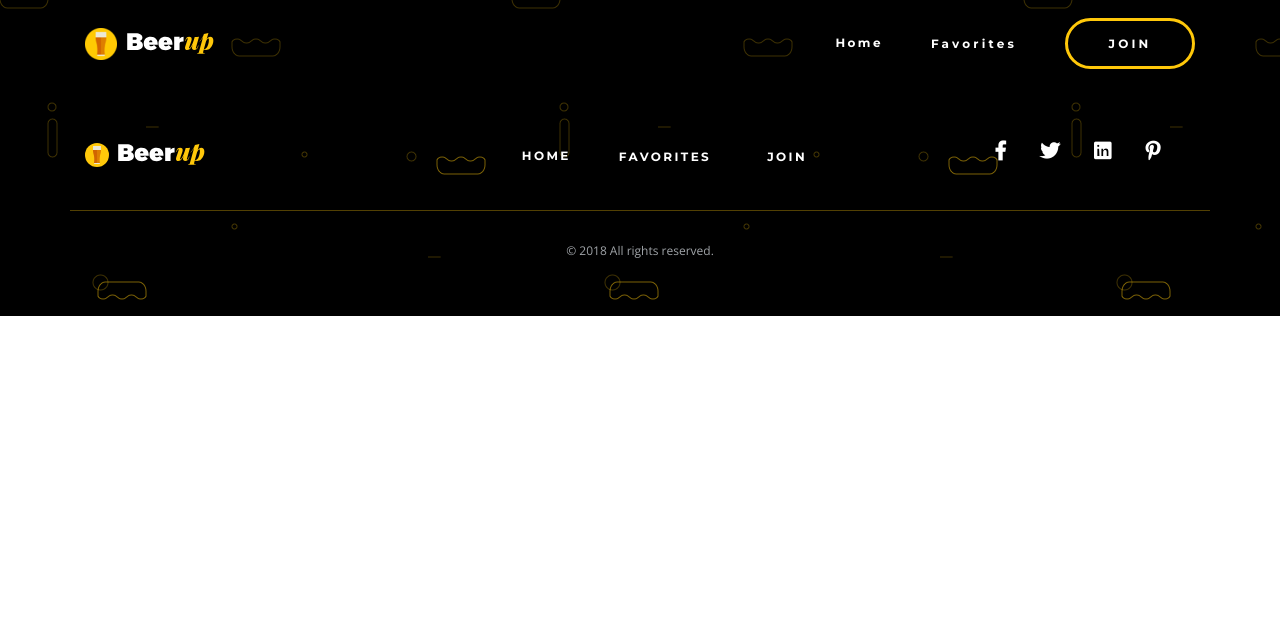
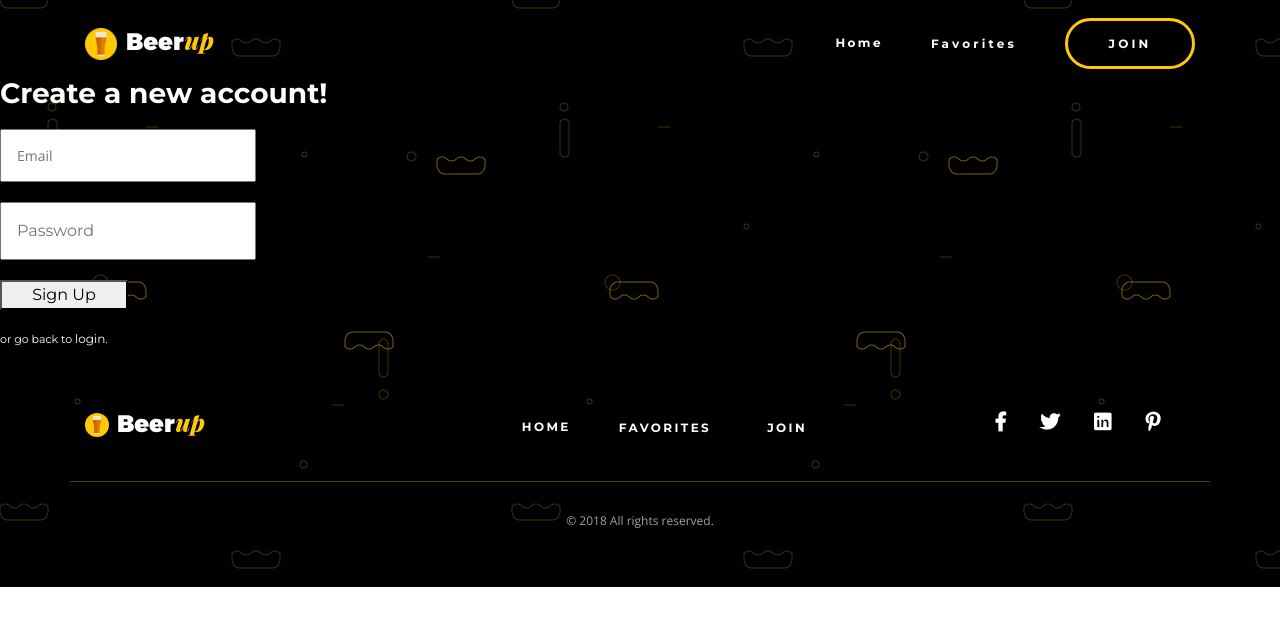
Before and after one commit to MaxDrljic/Beerup-Vue, a Vue app: page /#/sign-up in a window 1280 px wide. Shown: the top 626 px of the page. Built offline with nearby package versions, Linux system fonts and the light colour scheme; no server answers.

Commit message:
Firebase authentication

```diff
--- a/package.json
+++ b/package.json
@@ -9,6 +9,7 @@
   },
   "dependencies": {
     "bootstrap-vue": "^2.0.0-rc.11",
+    "firebase": "^5.7.2",
     "jquery": "^3.3.1",
     "lodash": "^4.17.11",
     "v-infinite-scroll": "^1.0.4",
--- a/src/main.js
+++ b/src/main.js
@@ -1,5 +1,6 @@
 import '@babel/polyfill'
 import Vue from 'vue'
+import firebase from 'firebase'
 import './plugins/axios'
 import './plugins/bootstrap-vue'
 import App from './App.vue'
@@ -8,6 +9,16 @@ import store from './store'
 
 Vue.config.productionTip = false
 
+const config = {
+  apiKey: process.env.VUE_APP_FIREBASE_API,
+  authDomain: "beerup-vue.firebaseapp.com",
+  databaseURL: "https://beerup-vue.firebaseio.com",
+  projectId: "beerup-vue",
+  storageBucket: "beerup-vue.appspot.com",
+  messagingSenderId: "193632319277"
+};
+firebase.initializeApp(config);
+
 new Vue({
   router,
   store,
--- a/src/router.js
+++ b/src/router.js
@@ -4,6 +4,8 @@ import Router from 'vue-router'
 import Home from './views/Home.vue'
 import Favorites from './views/Favorites.vue'
 import Join from './views/Join.vue'
+import Login from './views/Login.vue'
+import SignUp from './views/SignUp.vue'
 
 Vue.use(Router)
 
@@ -23,6 +25,16 @@ export default new Router({
       path: '/join',
       name: 'join',
       component: Join
+    },
+    {
+      path: '/login',
+      name: 'Login',
+      component: Login
+    },
+    {
+      path: '/sign-up',
+      name: 'SignUp',
+      component: SignUp
     }
   ]
 })
--- /dev/null
+++ b/src/views/Login.vue
@@ -0,0 +1,71 @@
+<template>
+  <div class="login">
+    <h3>Sign in</h3>
+    <input class="sign-in-input" type="text" v-model="email" placeholder="Email">
+    <br>
+    <input class="sign-in-input" type="password" v-model="password" placeholder="Password">
+    <br>
+    <button class="connection" @click="login">Connection</button>
+    <p class="sign-in-p">You don't have an account? You can
+      <router-link to="/sign-up">create one in a minute!</router-link>
+    </p>
+  </div>
+</template>
+
+<script>
+import firebase from "firebase";
+
+export default {
+  name: "login",
+  data() {
+    return {
+      email: "",
+      password: ""
+    };
+  },
+  methods: {
+    login() {
+      firebase
+        .auth()
+        .signInWithEmailAndPassword(this.email, this.password)
+        .then(
+          function(user) {
+            alert("Well done! You are now connected.");
+          },
+          function(err) {
+            alert("Oops. " + err.message);
+          }
+        );
+    }
+  }
+};
+</script>
+
+<style scoped>
+.login {
+  margin-top: 40px;
+}
+
+.sign-in-input {
+  margin: 10px 0;
+  width: 20%;
+  padding: 15px;
+}
+
+.connection {
+  margin-top: 20px;
+  width: 10%;
+  cursor: pointer;
+}
+
+.sign-in-p {
+  margin-top: 40px;
+  color: #fff;
+  font-size: 13px;
+}
+
+.sign-in-p a {
+  text-decoration: underline;
+  cursor: pointer;
+}
+</style>
--- /dev/null
+++ b/src/views/SignUp.vue
@@ -0,0 +1,66 @@
+<template>
+  <div class="sign-up">
+    <h3>Create a new account!</h3>
+    <input class="sign-up-input" type="text" v-model="email" placeholder="Email">
+    <br>
+    <input class="sign-up-input" type="password" v-model="password" placeholder="Password">
+    <br>
+    <button class="sign-up-b" @click="signUp">Sign Up</button>
+    <span class="go-back">or go back to
+      <router-link to="/login">login</router-link>.
+    </span>
+  </div>
+</template>
+
+<script>
+import firebase from "firebase";
+
+export default {
+  name: "signUp",
+  data() {
+    return {
+      email: "",
+      password: ""
+    };
+  },
+  methods: {
+    signUp() {
+      firebase
+        .auth()
+        .createUserWithEmailAndPassword(this.email, this.password)
+        .then(
+          function(user) {
+            alert("Your account has been created!");
+          },
+          function(err) {
+            alert("Oops. " + err.message);
+          }
+        );
+    }
+  }
+};
+</script>
+
+<style scoped>
+.signUp {
+  margin-top: 40px;
+}
+
+.sign-up-input {
+  margin: 10px 0;
+  width: 20%;
+  padding: 15px;
+}
+
+.sign-up-b {
+  margin-top: 10px;
+  width: 10%;
+  cursor: pointer;
+}
+
+.go-back {
+  display: block;
+  margin-top: 20px;
+  font-size: 11px;
+}
+</style>
```
Also changed, not shown: 1 other file (tests, documents, lock files or other folders).
